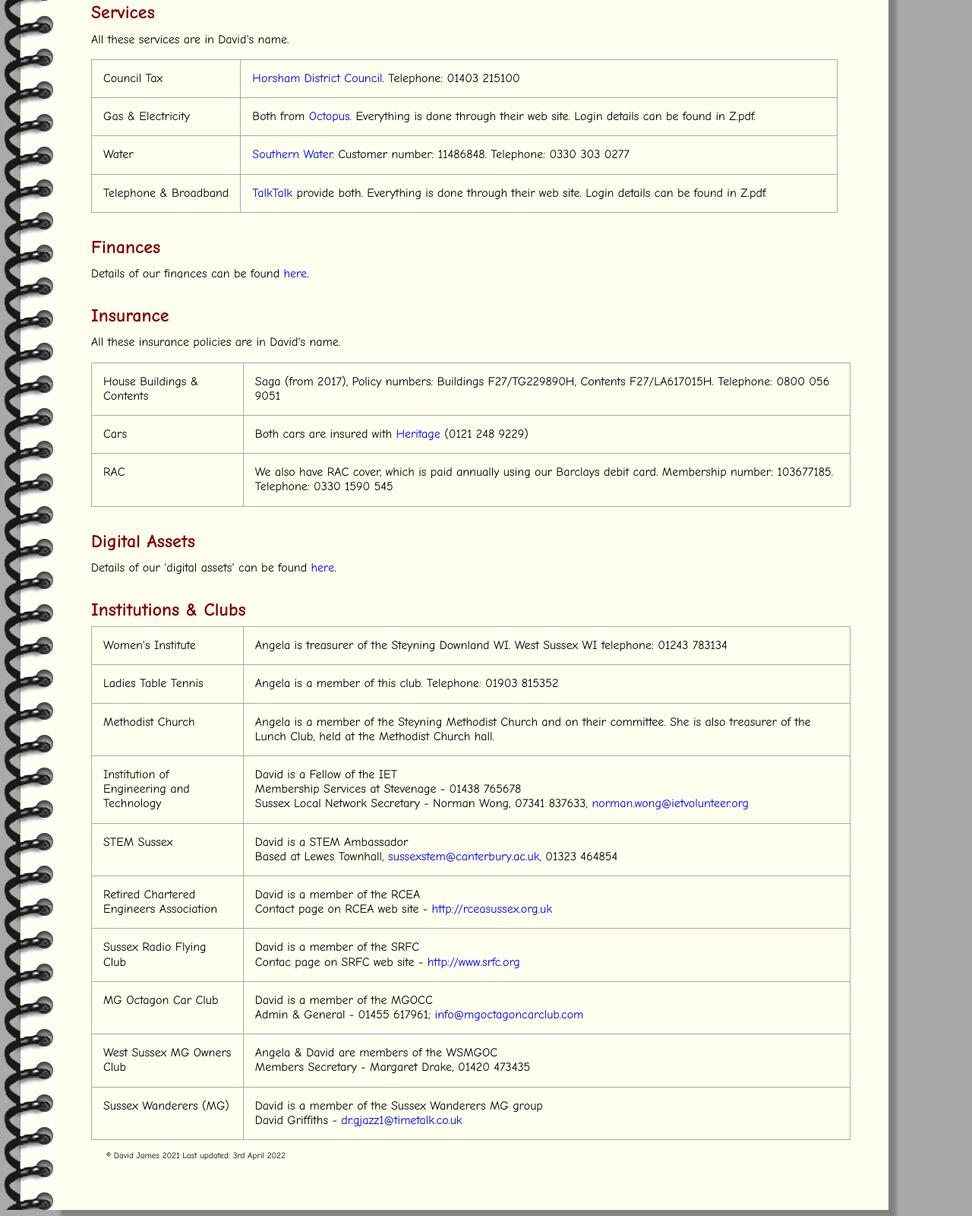
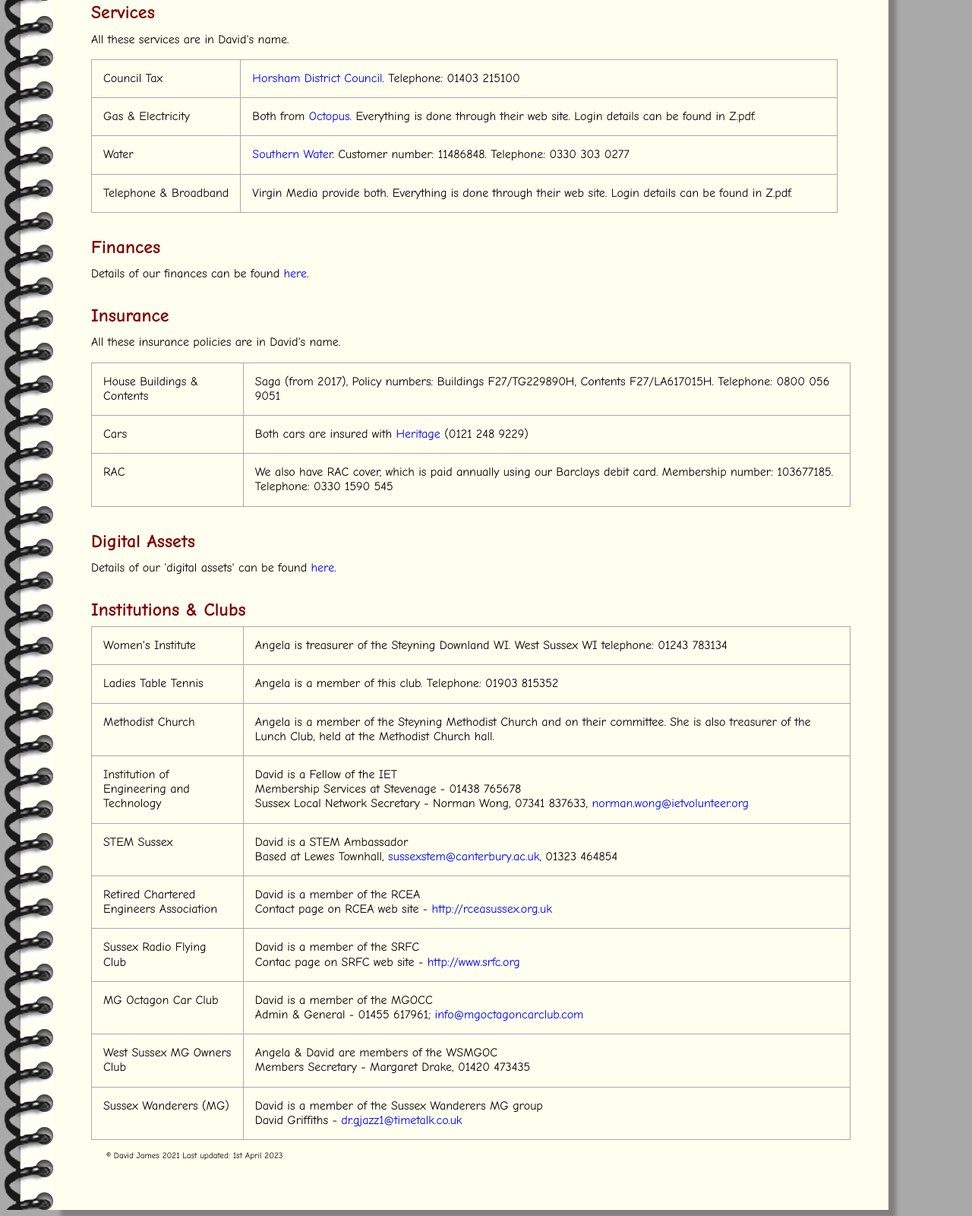
Before and after one commit to AandDnotes/Important, a plain HTML site: page index.html in a window 1280 px wide. Shown: the part 968-2568 px from the top of the page at 76% size. Drawn offline with Linux system fonts and the light colour scheme.

Commit message:
Update index.html

```diff
--- a/index.html
+++ b/index.html
@@ -66,7 +66,7 @@
                     </tr>
                     <tr>
                         <td>Telephone &amp; Broadband</td>
-                        <td><a href="http://www.talktalk.co.uk/?do=logoutma">TalkTalk</a> provide both. Everything is done through their web site. Login details can be found in Z.pdf.</td>
+                        <td>Virgin Media provide both. Everything is done through their web site. Login details can be found in Z.pdf.</td>
                     </tr>
                 </table>
 
@@ -138,7 +138,7 @@
                 </table>
 
                 <div style="clear: both; margin-left: 20px; font-size:70%; padding 50px">
-                    <p>&copy; David James 2021   Last updated: 3rd April 2022</p>
+                    <p>&copy; David James 2021   Last updated: 1st April 2023</p>
                 </div>
 
             </div>
```
